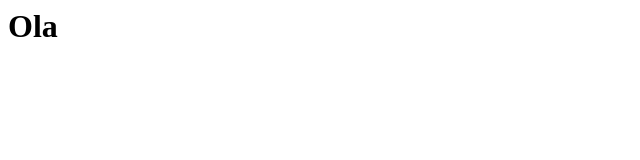
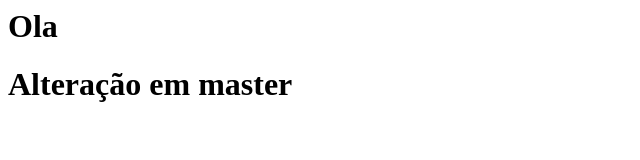
Before and after one commit to jsmelo/gama-no-github, a plain HTML site: page index.html in a window 1280 px wide. Shown: the whole page, without its empty margins (0-640 px from the left). Drawn offline with Linux system fonts and the light colour scheme.

Commit message:
arquivo index.html alteracao em master

```diff
--- a/index.html
+++ b/index.html
@@ -1,5 +1,6 @@
 <html>
     <body>
         <h1> Ola </h1>
+        <h1> Alteração em master </h1>
     </body>
 </html>
```
